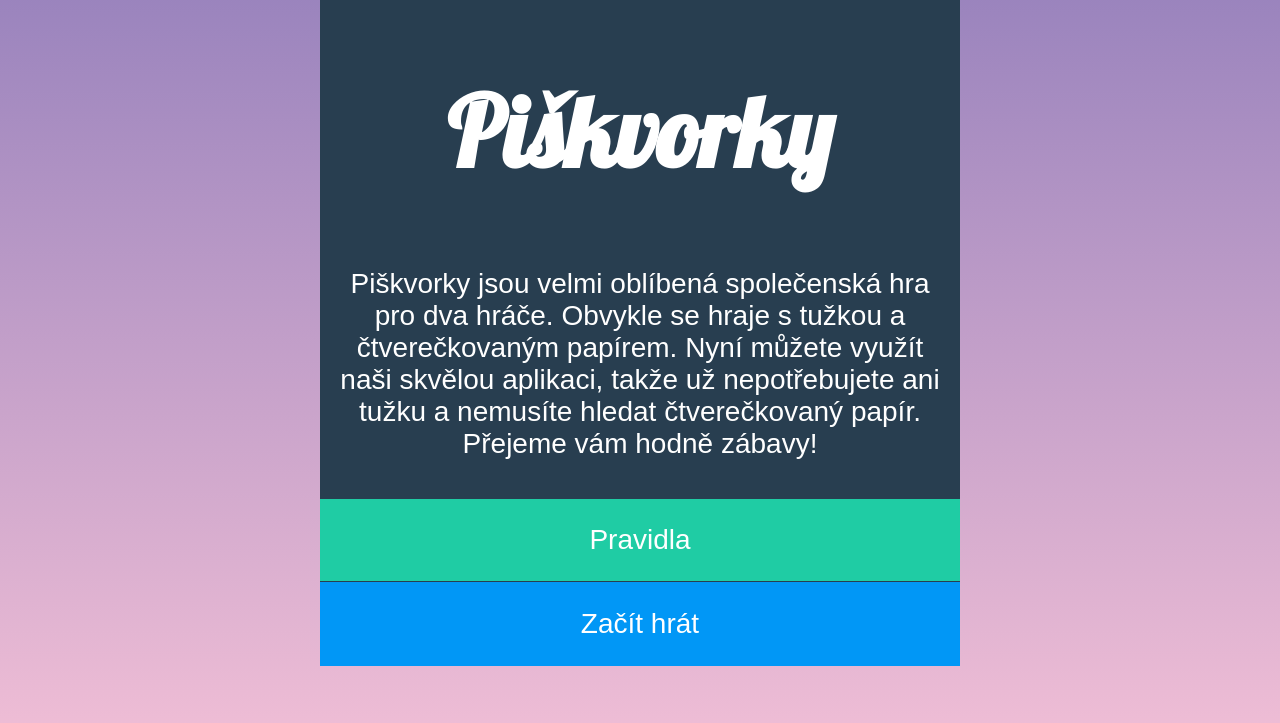
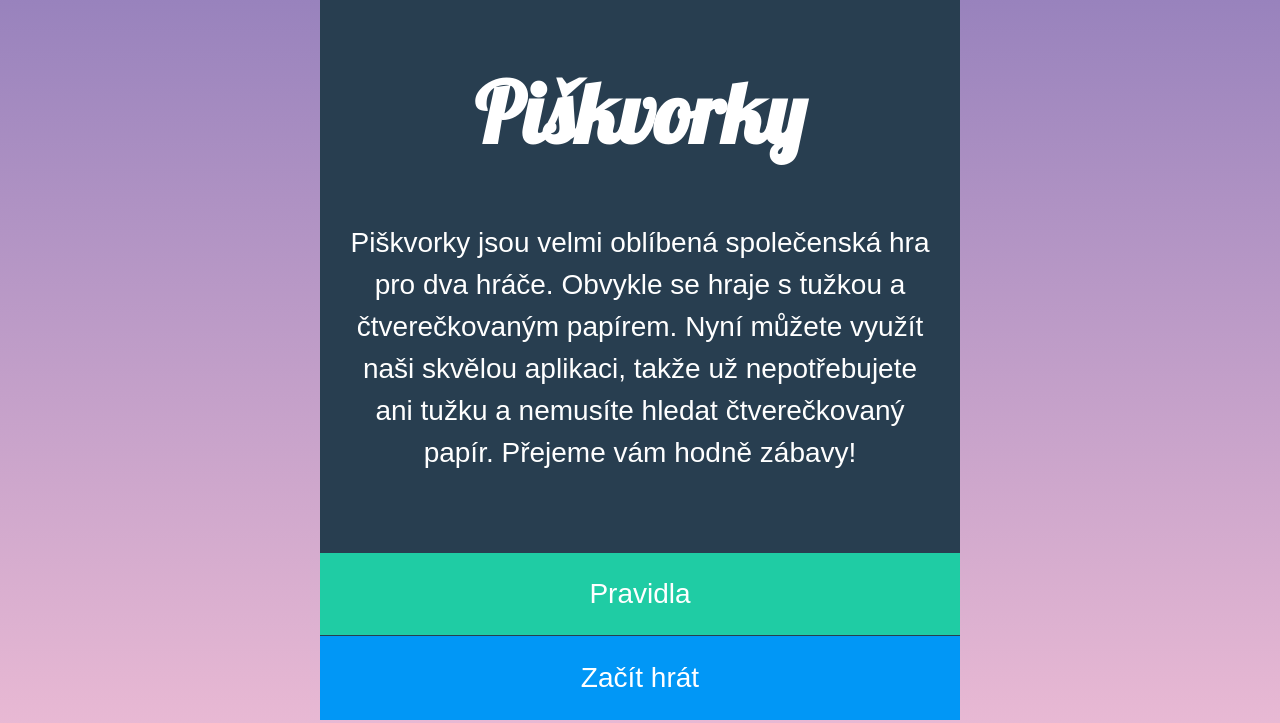
Before and after one commit to Tynusak/piskvorky, a plain HTML site: page index.html in a window 1280 px wide. Shown: the part 501-1224 px from the top of the page. Drawn offline with Linux system fonts and the light colour scheme.

Commit message:
Kosmetické úpravy textu

```diff
--- a/style.css
+++ b/style.css
@@ -42,11 +42,12 @@ img {
 }
 h1 {
   font-family: Lobster;
-  font-size: 3.5em;
+  font-size: 3em;
 }
 
 p {
-  padding: 10px;
+  padding: 0px 30px 50px 30px;
+  line-height: 150%;
 }
 
 button {
```
